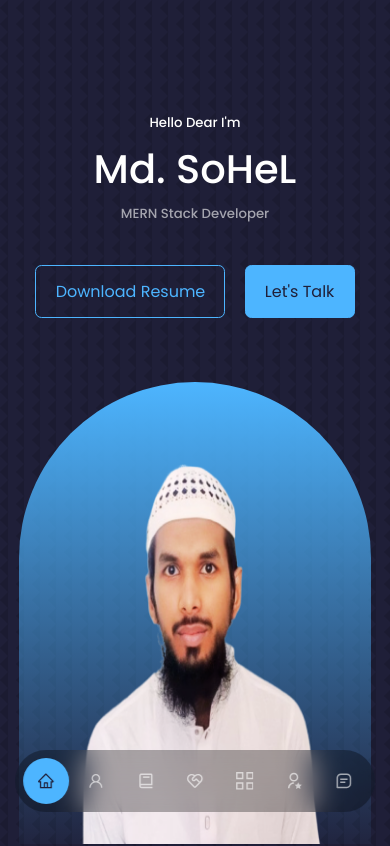
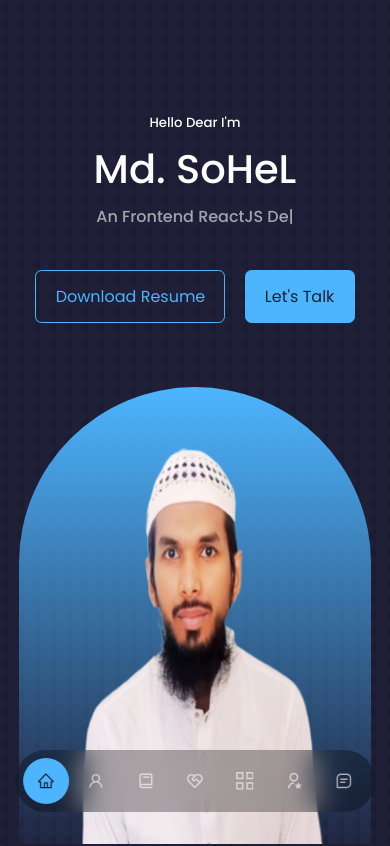
Before and after one commit to khanmdsohel02/sohel.dev.portfolio, a React (Vite) app: page / in a window 390 px wide. Shown: the top 846 px of the page. Built offline with nearby package versions, Linux system fonts and the light colour scheme.

Commit message:
more modify

```diff
--- a/package.json
+++ b/package.json
@@ -15,7 +15,8 @@
     "react-dom": "^18.2.0",
     "react-icons": "^5.2.1",
     "react-toastify": "^10.0.5",
-    "swiper": "^11.1.4"
+    "swiper": "^11.1.4",
+    "typed.js": "^2.1.0"
   },
   "devDependencies": {
     "@types/react": "^18.2.66",
--- a/src/components/header/Header.jsx
+++ b/src/components/header/Header.jsx
@@ -2,14 +2,37 @@ import CTA from "./CTA";
 import ME from "../../assets/me.png";
 import "./header.css";
 import HeaderSocials from "./HeaderSocials";
+import Typed from "typed.js";
+import { useEffect, useRef } from "react";
 
 const Header = () => {
+  const el = useRef(null);
+  useEffect(() => {
+    const typed = new Typed(el.current, {
+      strings: [
+        "MERN Stack Developer",
+        "Frontend ReactJS Developer",
+        "Backend Developer",
+      ],
+      typeSpeed: 70,
+      backSpeed: 70,
+      backDelay: 1500,
+      loop: true,
+    });
+
+    return () => {
+      typed.destroy();
+    };
+  }, []);
+
   return (
     <header>
       <div className="container header__container">
         <h5>Hello Dear I&apos;m</h5>
         <h1>Md. SoHeL</h1>
-        <h5 className="text-light">MERN Stack Developer</h5>
+        <h5 className="text-light">
+          An <span ref={el} />
+        </h5>
         <CTA />
         <HeaderSocials />
         <div className="me">
--- a/src/components/header/header.css
+++ b/src/components/header/header.css
@@ -8,6 +8,9 @@ header {
   text-align: center;
   height: 100%;
   position: relative;
+}
+.text-light {
+  font-size: 1rem;
 }
 /* CTA  */
 .cta {
@@ -47,6 +50,22 @@ header {
   overflow: hidden;
   padding: 5rem 1.5rem 1.5rem 1.5rem;
 }
+.me img {
+  animation: floatImg 4s ease-in-out infinite;
+}
+
+/* keyframes On img*/
+@keyframes floatImg {
+  0% {
+    transform: translateY(0);
+  }
+  50% {
+    transform: translateY(-2rem);
+  }
+  100% {
+    transform: translateY(0);
+  }
+}
 
 .scroll__down {
   position: absolute;
@@ -60,7 +79,7 @@ header {
 /* MEDIA QUERIES (MEDIUM DEVICES) */
 @media screen and (max-width: 1024px) {
   header {
-    height: 68vh;
+    height: 70vh;
   }
 }
 
```
Also changed, not shown: 1 other file (tests, documents, lock files or other folders).
